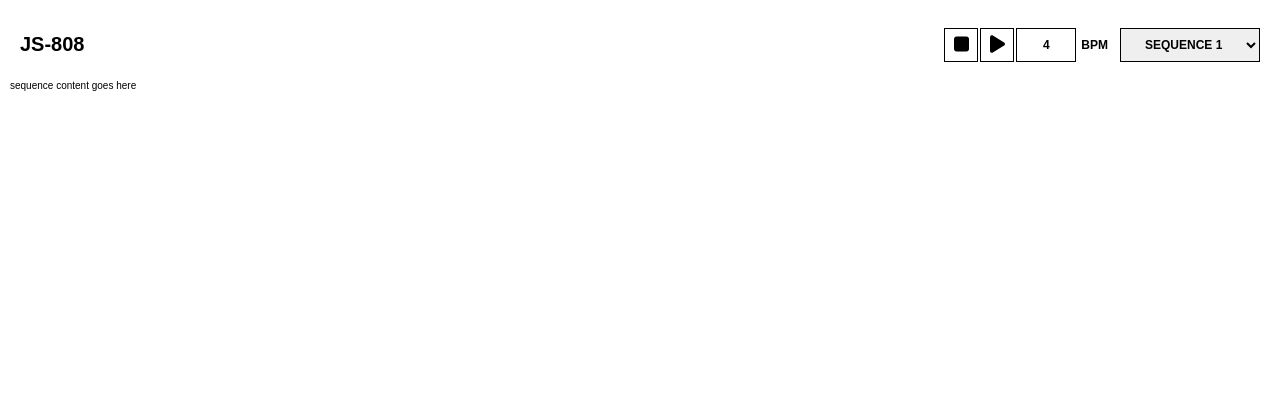
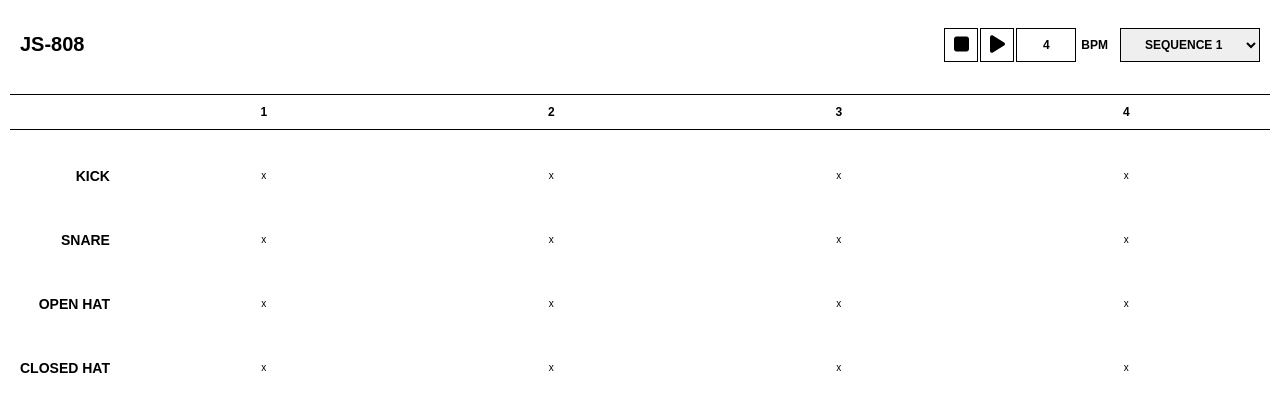
Before and after one commit to jabram/splice-js-808, a React (Create React App) app: page / in a window 1280 px wide. Shown: the top 412 px of the page. Built offline with nearby package versions, Linux system fonts and the light colour scheme.

Commit message:
Add hard-coded Sequence component and grid layout
This sets up the display of data in 4 hard-coded steps.

```diff
--- a/src/App.js
+++ b/src/App.js
@@ -1,11 +1,12 @@
 import styles from "./App.module.css";
 import Header from "./components/Header/Header";
+import Sequence from "./components/Sequence/Sequence";
 
 function App() {
   return (
     <div className={styles.appContainer}>
       <Header />
-      <div>sequence content goes here</div>
+      <Sequence />
     </div>
   );
 }
--- /dev/null
+++ b/src/components/Sequence/Sequence.js
@@ -0,0 +1,51 @@
+import React from "react";
+import PropTypes from "prop-types";
+import styles from "./Sequence.module.css";
+
+const Sequence = () => {
+  return (
+    <div className={styles.sequenceContainer}>
+      <div className={`${styles.column} ${styles.instrumentName}`}>
+        <p>&nbsp;</p>
+        <p>Kick</p>
+        <p>Snare</p>
+        <p>Open Hat</p>
+        <p>Closed Hat</p>
+      </div>
+      <div className={styles.column}>
+        <p>1</p>
+        <p>x</p>
+        <p>x</p>
+        <p>x</p>
+        <p>x</p>
+      </div>
+      <div className={styles.column}>
+        <p>2</p>
+        <p>x</p>
+        <p>x</p>
+        <p>x</p>
+        <p>x</p>
+      </div>
+      <div className={styles.column}>
+        <p>3</p>
+        <p>x</p>
+        <p>x</p>
+        <p>x</p>
+        <p>x</p>
+      </div>
+      <div className={styles.column}>
+        <p>4</p>
+        <p>x</p>
+        <p>x</p>
+        <p>x</p>
+        <p>x</p>
+      </div>
+    </div>
+  );
+};
+
+Sequence.propTypes = {};
+
+Sequence.defaultProps = {};
+
+export default Sequence;
--- /dev/null
+++ b/src/components/Sequence/Sequence.module.css
@@ -0,0 +1,34 @@
+.sequenceContainer {
+  display: grid;
+  grid-auto-flow: column;
+  grid-template-rows: repeat(5, 1fr); /* each row should be the same height */
+  grid-template-columns: auto repeat(4, minmax(4rem, 1fr)); /* auto width of label, others evenly spaced */
+  align-items: center;
+  text-align: center;
+}
+
+.column {
+  display: contents;
+}
+
+p {
+  padding: 1rem;
+}
+
+.instrumentName {
+  font-size: 1.4rem;
+  font-weight: bold;
+  text-transform: uppercase;
+  text-align: right;
+}
+
+.instrumentName p {
+  padding-right: 1rem;
+}
+
+.column p:first-child {
+  border-top: 1px solid black;
+  border-bottom: 1px solid black;
+  font-size: 1.2rem;
+  font-weight: bold;
+}
```
